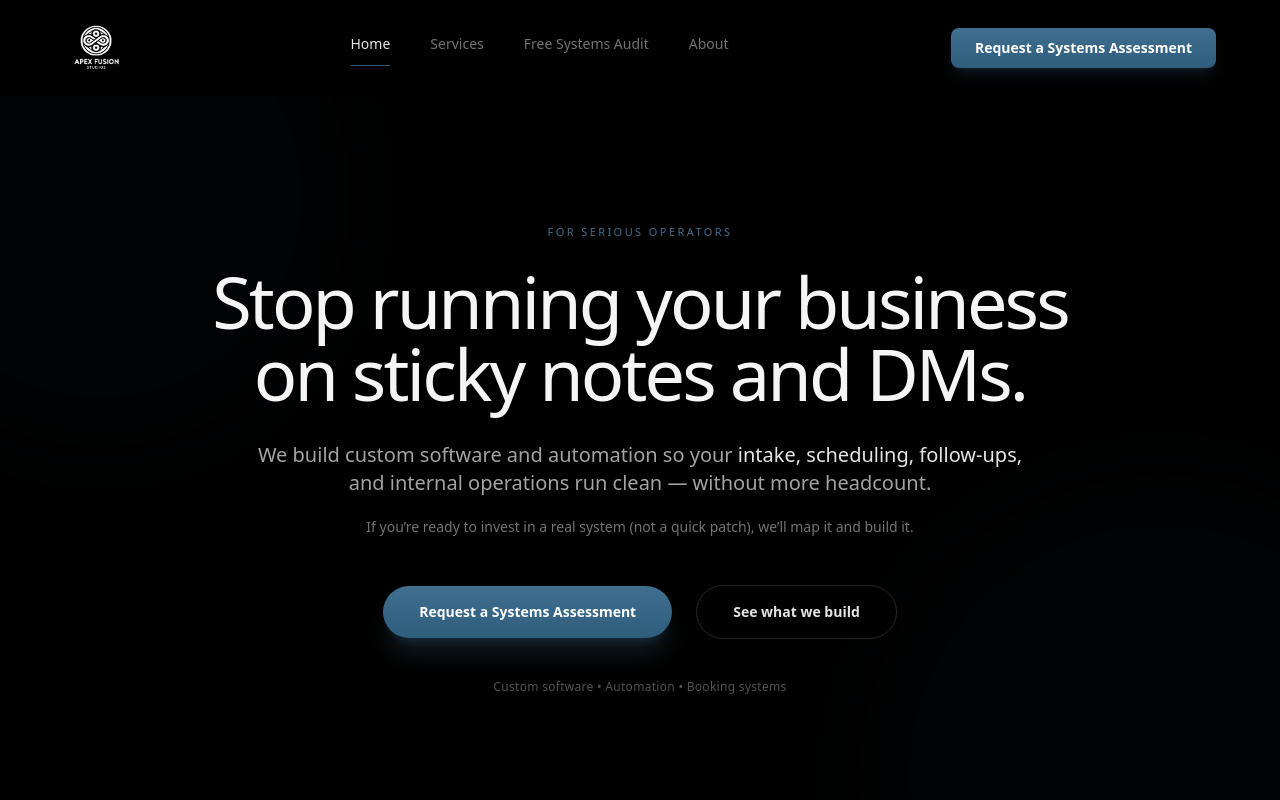
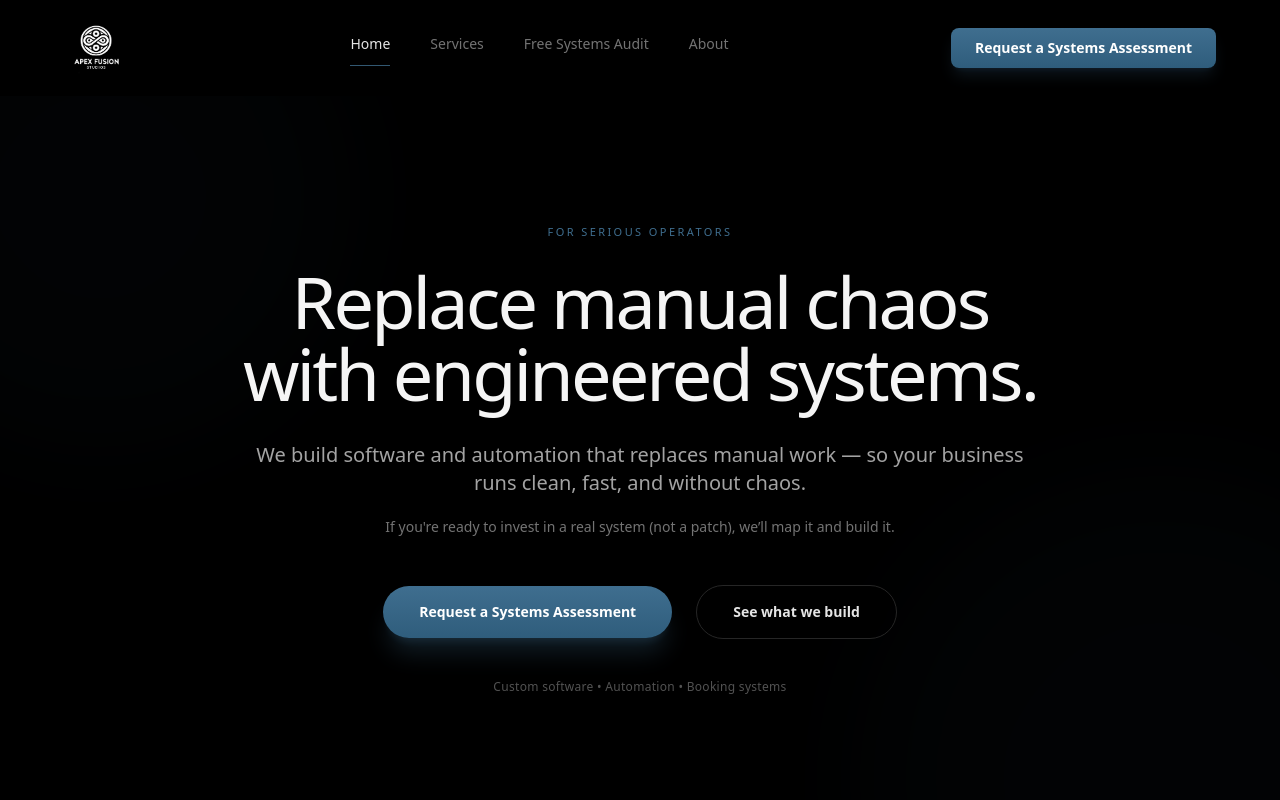
Before and after one commit to alexbritop24/apex-fusion-platform, a React (Vite) app: page / in a window 1280 px wide. Shown: the top 800 px of the page. Built offline with nearby package versions, Linux system fonts and the light colour scheme.

Commit message:
Simplify Home hero copy

```diff
--- a/src/components/Hero.tsx
+++ b/src/components/Hero.tsx
@@ -45,20 +45,19 @@ export default function Hero({ onPrimaryCTA, onSecondaryCTA }: HeroProps) {
         </p>
 
         <h1 className="mt-6 text-4xl sm:text-5xl md:text-6xl lg:text-7xl font-extralight tracking-[-0.04em] leading-[1.02]">
-          Stop running your business
+          Replace manual chaos
           <br className="hidden sm:block" />
-          on sticky notes and DMs.
+          with engineered systems.
         </h1>
 
+        {/* ✅ SIMPLIFIED COPY */}
         <p className="mx-auto mt-8 max-w-3xl text-base sm:text-lg md:text-xl text-neutral-400 font-light leading-relaxed">
-          We build custom software and automation so your{" "}
-          <span className="text-neutral-200">intake, scheduling, follow-ups,</span>{" "}
-          and internal operations run clean — without more headcount.
+          We build software and automation that replaces manual work —
+          so your business runs clean, fast, and without chaos.
         </p>
 
         <p className="mx-auto mt-5 max-w-2xl text-sm text-neutral-500">
-          If you’re ready to invest in a real system (not a quick patch), we’ll
-          map it and build it.
+          If you're ready to invest in a real system (not a patch), we’ll map it and build it.
         </p>
 
         <div className="mt-12 flex flex-col items-center justify-center gap-4 sm:flex-row sm:gap-6">
```
